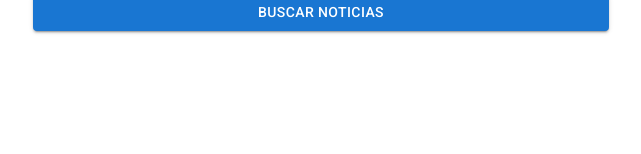
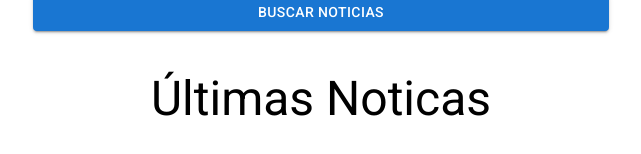
Before and after one commit to Nico235711/noticias-api-context, a React (Vite) app: page / in a window 1280 px wide. Shown: the part 206-360 px from the top of the page, without its empty margins (319-960 px from the left). Built offline with nearby package versions, Linux system fonts and the light colour scheme; no server answers.

Commit message:
Creando el Componente de Listado de Noticias

```diff
--- a/src/App.jsx
+++ b/src/App.jsx
@@ -1,6 +1,7 @@
 import { Container, Grid, Typography } from "@mui/material"
 import Formulario from "./components/Formulario"
 import { NoticiasProvider } from "./context/NoticiasProvider"
+import ListadoNoticias from "./components/ListadoNoticias"
 
 function App() {
 
@@ -23,6 +24,8 @@
             <Formulario />
           </Grid>
         </Grid>
+
+        <ListadoNoticias />
       </Container>
     </NoticiasProvider>
   )
--- /dev/null
+++ b/src/components/ListadoNoticias.jsx
@@ -0,0 +1,32 @@
+import { Grid, Typography } from "@mui/material"
+import { useNoticias } from "../hooks/useNoticias"
+import Noticia from "./Noticia";
+
+
+const ListadoNoticias = () => {
+
+  const { noticias } = useNoticias()
+
+  return (
+    <>
+      <Typography
+        variant="h3"
+        component="h2"
+        marginY={5}
+        align="center"
+      >
+        Últimas Noticas
+      </Typography>
+
+      <Grid>
+        {
+          noticias?.map(noticia => (
+            <Noticia noticia={noticia} key={noticia.url} />
+          ))
+        }
+      </Grid>
+    </>
+  )
+}
+
+export default ListadoNoticias
--- /dev/null
+++ b/src/components/Noticia.jsx
@@ -0,0 +1,11 @@
+
+const Noticia = ({ noticia }) => {
+
+  console.log(noticia);
+
+  return (
+    <div>Noticia</div>
+  )
+}
+
+export default Noticia
--- a/src/context/NoticiasProvider.jsx
+++ b/src/context/NoticiasProvider.jsx
@@ -27,7 +27,8 @@
   return (
     <NoticiasContext.Provider value={{
       categoria,
-      handleChangeCategoria
+      handleChangeCategoria,
+      noticias
     }}>
       { children }
     </NoticiasContext.Provider>
```
